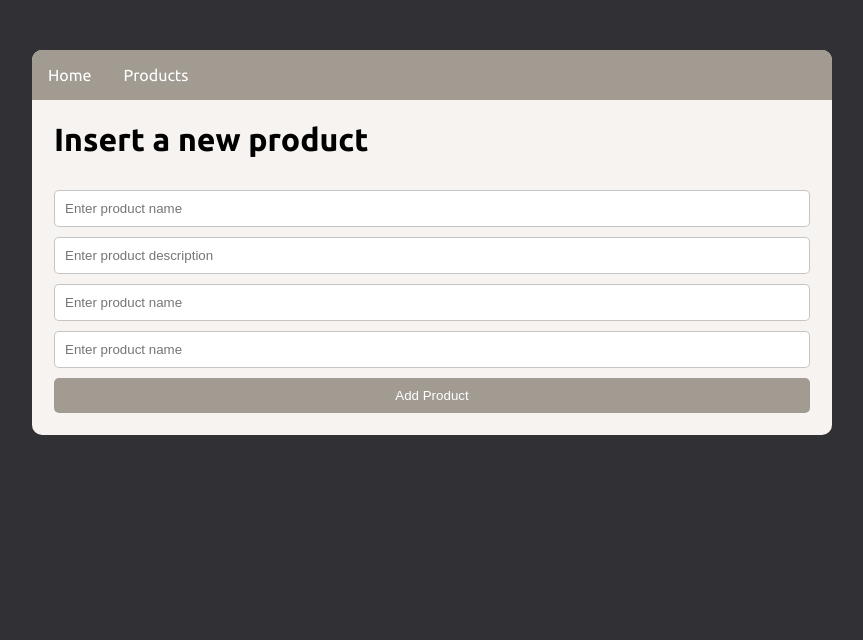
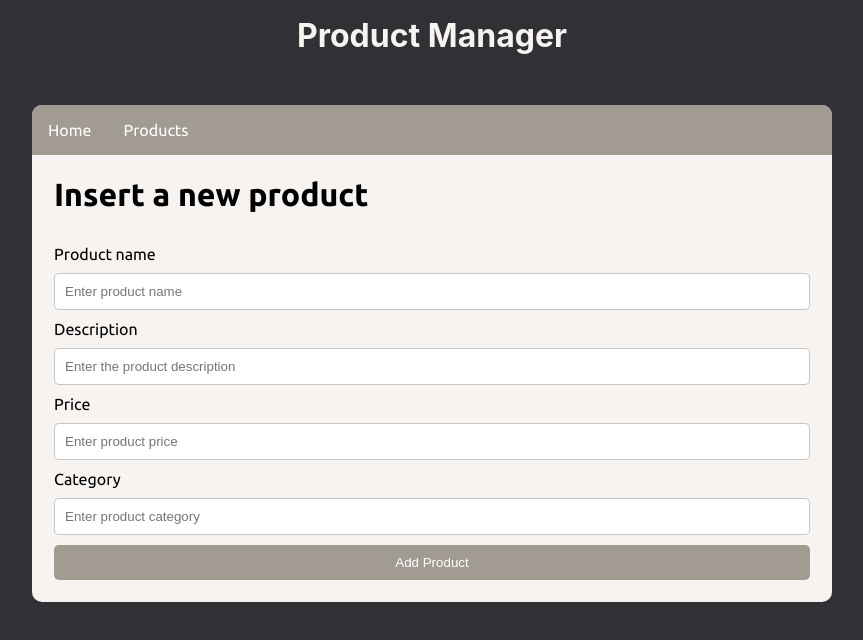
Before and after one commit to ysimard94/tp2-react-app__json-server-edition, a React (Create React App) app: page / in a window 1280 px wide. Shown: the top 640 px of the page, without its empty margins (208-1071 px from the left). Built offline with nearby package versions, Linux system fonts and the light colour scheme.

Commit message:
Corrections mineures

```diff
--- a/src/App.js
+++ b/src/App.js
@@ -47,6 +47,7 @@ function App() {
 
   return (
     <BrowserRouter>
+      <h1 className='title'>Product Manager</h1>
       <div className="container">
         <Header />
         <Routes>
--- a/src/components/Edit.js
+++ b/src/components/Edit.js
@@ -46,7 +46,7 @@ const Edit = ({ products, editProduct }) => {
             <h1>Edit product</h1>
             <form className='product-form' onSubmit={handleSubmit}>
                 {error === 'true' && <p className='error fade-out'>Please fill in all the fields</p>}
-                {success === 'true' && <p className='success'>The product was added successfully</p>}
+                {success === 'true' && <p className='success'>The product was modified successfully</p>}
                 <label>Product name</label>
                 <input type="text" value={name} onChange={(e) => setName(e.target.value)} />
                 <label>Description</label>
--- a/src/components/Form.js
+++ b/src/components/Form.js
@@ -39,31 +39,14 @@ const Form = ({ addProduct }) => {
         <form onSubmit={handleSubmit} className='product-form'>
             {error === 'true' && <p className='error fade-out'>Please fill in all the fields</p>}
             {success === 'true' && <p className='success'>The product was added successfully</p>}
-            <input
-                type="text"
-                placeholder="Enter product name"
-                value={name}
-                onChange={(e) => setName(e.target.value)}
-            />
-            <input
-                type="text"
-                placeholder="Enter product description"
-                className='description'
-                value={description}
-                onChange={(e) => setDescription(e.target.value)}
-            />
-            <input
-                type="text"
-                placeholder="Enter product name"
-                value={price}
-                onChange={(e) => setPrice(e.target.value)}
-            />
-            <input
-                type="text"
-                placeholder="Enter product name"
-                value={category}
-                onChange={(e) => setCategory(e.target.value)}
-            />
+            <label>Product name</label>
+            <input type="text" value={name} placeholder="Enter product name" onChange={(e) => setName(e.target.value)} />
+            <label>Description</label>
+            <input type="text" value={description} placeholder="Enter the product description"  onChange={(e) => setDescription(e.target.value)} />
+            <label>Price</label>
+            <input type="text" value={price} placeholder="Enter product price"  onChange={(e) => setPrice(e.target.value)} />
+            <label>Category</label>
+            <input type="text" value={category} placeholder="Enter product category"  onChange={(e) => setCategory(e.target.value)} />
             <button type="submit">Add Product</button>
         </form>
     );
--- a/src/index.css
+++ b/src/index.css
@@ -1,3 +1,11 @@
+.title {
+  text-align: center;
+  font-size: 2rem;
+  color: #F7F3F1;
+  margin: 0;
+  margin-block: 1rem;
+}
+
 body {
   background-color: #313034;
   margin: 0;
```
Also changed, not shown: 1 other file (tests, documents, lock files or other folders).
